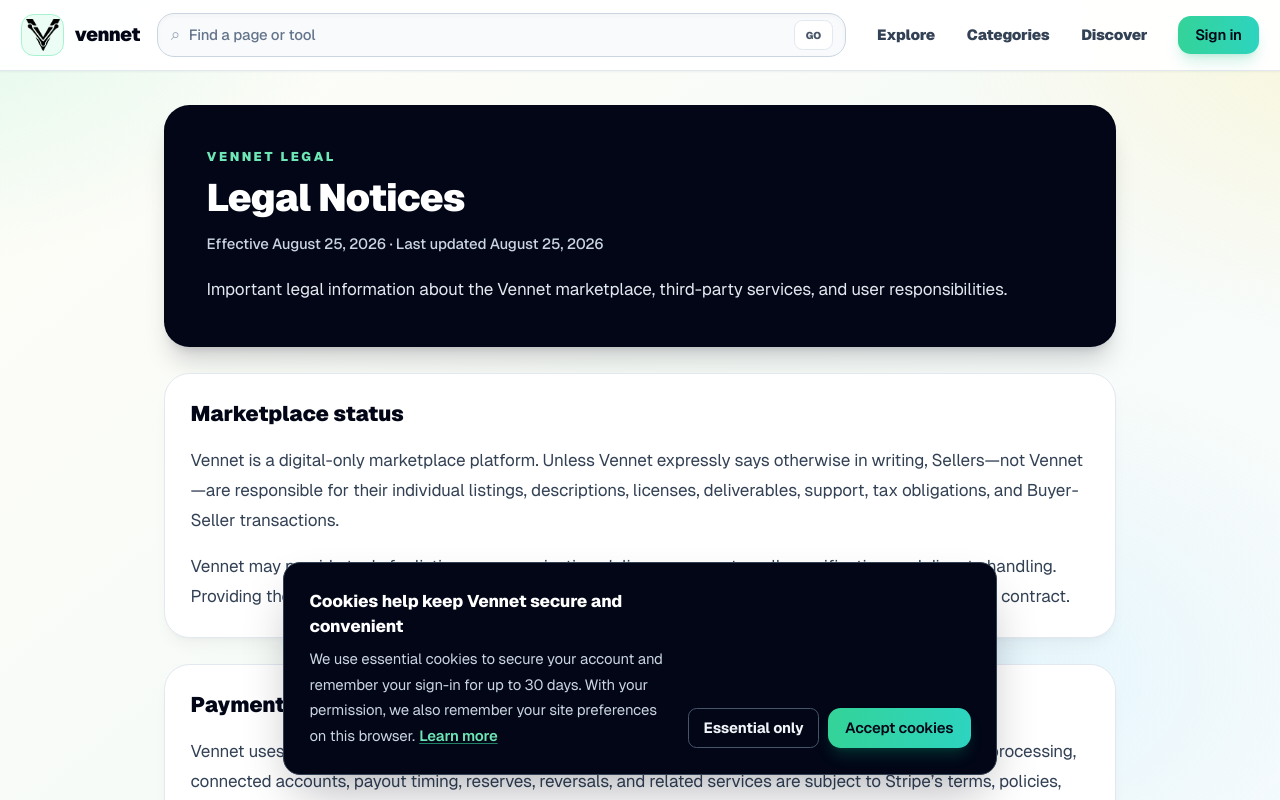
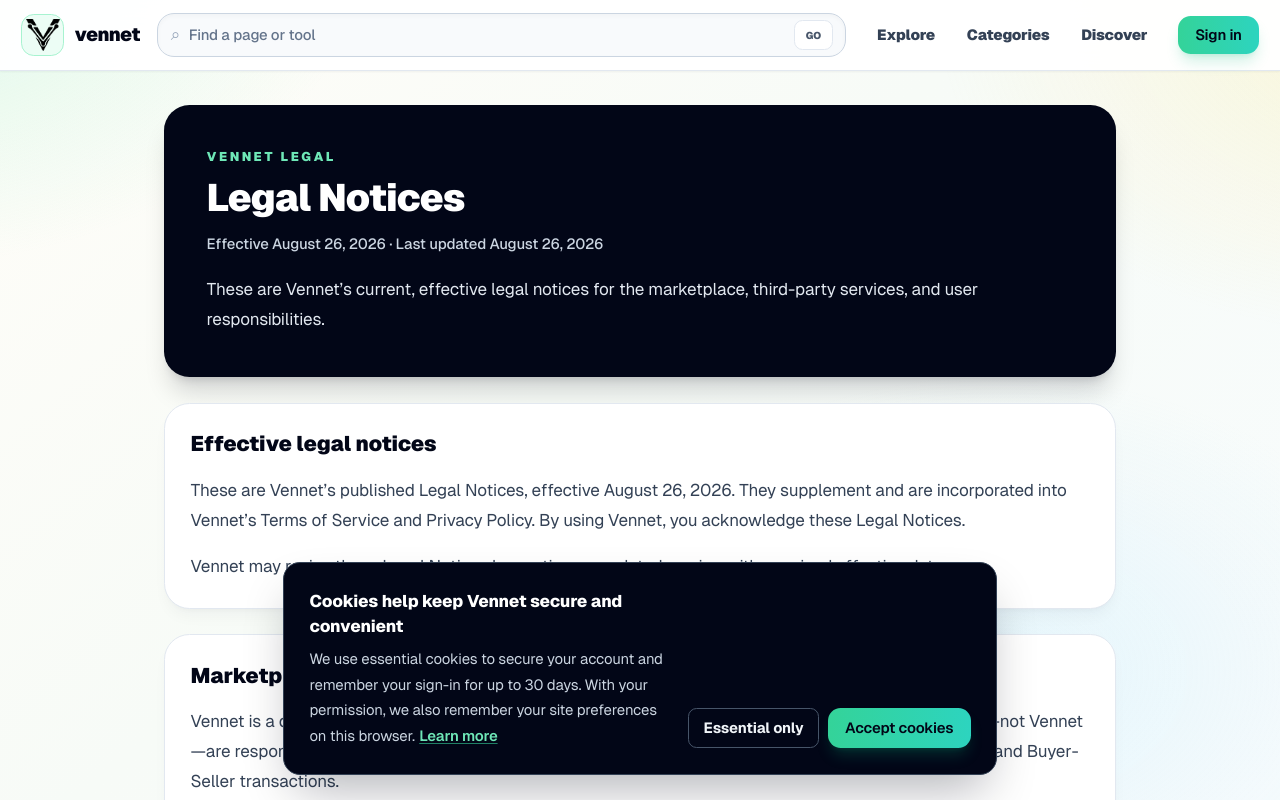
Before and after one commit to MagroOwner/Vennet, a Next.js app: page /legal in a window 1280 px wide. Shown: the top 800 px of the page. Built offline with nearby package versions, Linux system fonts and the light colour scheme; no server answers; the database is empty.

Commit message:
Publish Vennet legal notices as effective

```diff
--- a/src/app/legal/page.tsx
+++ b/src/app/legal/page.tsx
@@ -4,6 +4,7 @@ import Link from "next/link";
 export const metadata: Metadata = { title: "Legal Notices | Vennet", description: "Legal notices and important information for Vennet users." };
 
 const notices: Array<[string, string[]]> = [
+  ["Effective legal notices", ["These are Vennet’s published Legal Notices, effective August 26, 2026. They supplement and are incorporated into Vennet’s Terms of Service and Privacy Policy. By using Vennet, you acknowledge these Legal Notices.", "Vennet may revise these Legal Notices by posting an updated version with a revised effective date."]],
   ["Marketplace status", ["Vennet is a digital-only marketplace platform. Unless Vennet expressly says otherwise in writing, Sellers—not Vennet—are responsible for their individual listings, descriptions, licenses, deliverables, support, tax obligations, and Buyer-Seller transactions.", "Vennet may provide tools for listings, communication, delivery, payments, seller verification, and dispute handling. Providing those tools does not make Vennet the seller of a third-party Offer or a party to the Buyer-Seller contract."]],
   ["Payments and Stripe", ["Vennet uses Stripe and Stripe Connect to process payments and route eligible seller proceeds. Payment processing, connected accounts, payout timing, reserves, reversals, and related services are subject to Stripe’s terms, policies, and operational decisions.", "Vennet retains its disclosed platform fee from completed marketplace transactions. Sellers are responsible for their own taxes, refunds, chargebacks, negative balances, and obligations connected to their Offers, subject to applicable law and the Vennet Terms of Service."]],
   ["Intellectual property and copyright", ["The Vennet name, logo, website design, software, and Vennet-created content are protected by applicable intellectual-property laws. You may not use Vennet branding or content in a way that suggests endorsement, affiliation, or sponsorship without written permission.", "For copyright notices or counter-notices under the Digital Millennium Copyright Act, contact: DMCA Agent, Vennet Legal, vennetofficial@gmail.com. Include the information required by applicable law so we can evaluate the request."]],
@@ -14,5 +15,5 @@ const notices: Array<[string, string[]]> = [
 ];
 
 export default function LegalPage() {
-  return <article className="mx-auto max-w-4xl space-y-6"><header className="rounded-3xl bg-slate-950 p-7 text-white shadow-xl shadow-slate-950/15 sm:p-10"><p className="text-xs font-black uppercase tracking-[.2em] text-emerald-300">Vennet legal</p><h1 className="mt-3 text-4xl font-black tracking-tight">Legal Notices</h1><p className="mt-3 text-sm font-medium text-slate-300">Effective August 25, 2026 · Last updated August 25, 2026</p><p className="mt-5 max-w-3xl leading-7 text-slate-200">Important legal information about the Vennet marketplace, third-party services, and user responsibilities.</p></header>{notices.map(([heading, paragraphs]) => <section key={heading} className="rounded-3xl border border-slate-200 bg-white p-6 shadow-lg shadow-slate-900/[0.04]"><h2 className="text-xl font-black text-slate-950">{heading}</h2><div className="mt-4 space-y-4 leading-7 text-slate-700">{paragraphs.map((paragraph) => <p key={paragraph}>{paragraph}</p>)}</div></section>)}<p className="pb-4 text-center text-sm font-semibold text-slate-600"><Link href="/terms" className="text-emerald-800 hover:underline">Terms of Service</Link><span className="mx-2">·</span><Link href="/privacy" className="text-emerald-800 hover:underline">Privacy Policy</Link></p></article>;
+  return <article className="mx-auto max-w-4xl space-y-6"><header className="rounded-3xl bg-slate-950 p-7 text-white shadow-xl shadow-slate-950/15 sm:p-10"><p className="text-xs font-black uppercase tracking-[.2em] text-emerald-300">Vennet legal</p><h1 className="mt-3 text-4xl font-black tracking-tight">Legal Notices</h1><p className="mt-3 text-sm font-medium text-slate-300">Effective August 26, 2026 · Last updated August 26, 2026</p><p className="mt-5 max-w-3xl leading-7 text-slate-200">These are Vennet’s current, effective legal notices for the marketplace, third-party services, and user responsibilities.</p></header>{notices.map(([heading, paragraphs]) => <section key={heading} className="rounded-3xl border border-slate-200 bg-white p-6 shadow-lg shadow-slate-900/[0.04]"><h2 className="text-xl font-black text-slate-950">{heading}</h2><div className="mt-4 space-y-4 leading-7 text-slate-700">{paragraphs.map((paragraph) => <p key={paragraph}>{paragraph}</p>)}</div></section>)}<p className="pb-4 text-center text-sm font-semibold text-slate-600"><Link href="/terms" className="text-emerald-800 hover:underline">Terms of Service</Link><span className="mx-2">·</span><Link href="/privacy" className="text-emerald-800 hover:underline">Privacy Policy</Link></p></article>;
 }
```
